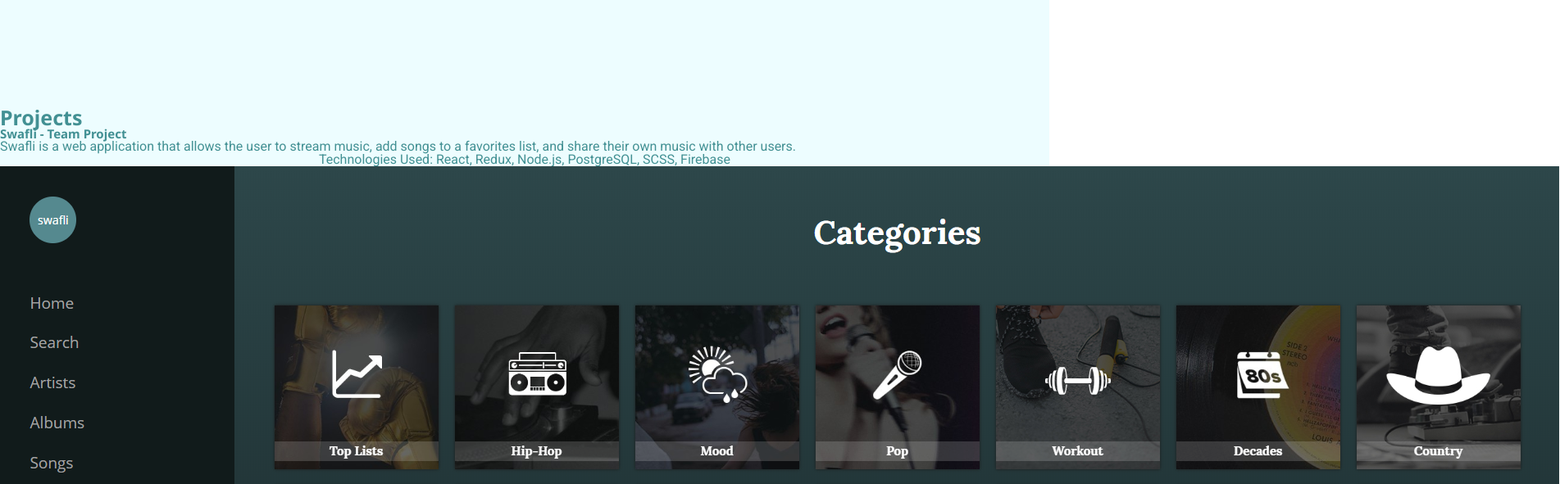
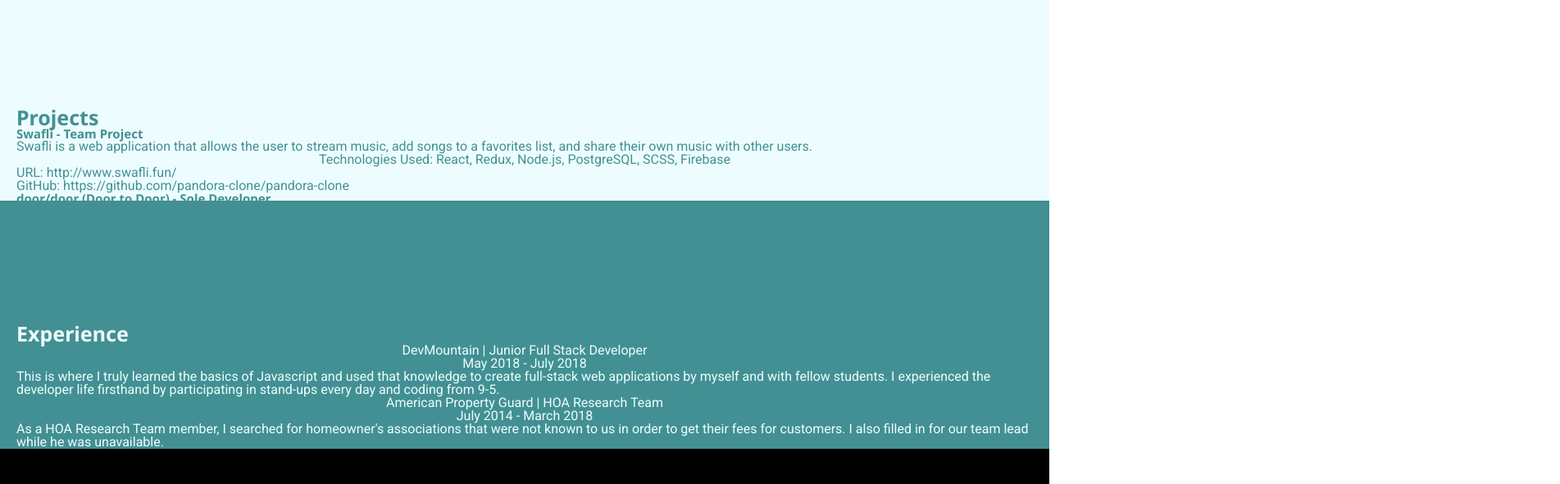
Before and after one commit to kevcheung/kevcheung.github.io, a React (Create React App) app: page / in a window 1280 px wide. Shown: the part 600-1191 px from the top of the page at 82% size, 1903 px wide, since content can reach past the window. Built offline with nearby package versions, Linux system fonts and the light colour scheme.

Commit message:
added content in experience with no minimum style

```diff
--- a/sass/about.scss
+++ b/sass/about.scss
@@ -1,16 +1,17 @@
-.about{
+.background{
     position: relative;
     padding-top: 150px;
     margin-top: -85px;
     width: 100%;
-    z-index: 1;
-    background: $main-color;
+    &.whiteBack{
+        background: $main-color;
+    }
     @include break(mobile){
         height: 25em;
         clip-path: polygon(50% 15%, 100% 0, 100% 85%, 50% 100%, 0 85%, 0 0);
     }
 }
-.aboutText{
+.content{
     margin: 0 20px;
 }
 .blueTitle{
--- a/sass/app.scss
+++ b/sass/app.scss
@@ -1,6 +1,6 @@
 .App{
     position: relative;
-    min-height: 5000px;
-    // background: black;
+    min-height: 4000px;
+    background: black;
     z-index: 1;
 }
--- a/sass/experience.scss
+++ b/sass/experience.scss
@@ -0,0 +1,3 @@
+.whiteText{
+    color: $main-color;
+}
--- a/sass/landing.scss
+++ b/sass/landing.scss
@@ -1,4 +1,4 @@
-.landing{
+.landBackground{
     display: flex;
     flex-direction: column;
     position: relative;
@@ -7,7 +7,7 @@
     padding-top: 150px;
     width: 100%;
     background: $content-color;
-    z-index: 1;
+    // z-index: 1;
     @include break(mobile){
         height: 25em;
         clip-path: polygon(50% 0, 100% 0, 100% 85%, 50% 100%, 0 85%, 0 0);
--- a/sass/projects.scss
+++ b/sass/projects.scss
@@ -1,19 +1,12 @@
-.projects{
-    position: relative;
-    padding-top: 150px;
-    margin-top: -85px;
-    width: 100%;
-    z-index: 1;
-    background: $main-color;
+.project{
     @include break(mobile){
-        height: 25em;
-        clip-path: polygon(50% 15%, 100% 0, 100% 85%, 50% 100%, 0 85%, 0 0);
+        margin-top: -50px;
     }
 }
 .projectName{
     font-size: 15px;
 }
-.used{
+.blueText{
     color: $content-color;
 }
 .imgSection{
--- a/sass/skills.scss
+++ b/sass/skills.scss
@@ -1,24 +1,16 @@
-.skills{
-    position: relative;
-    padding-top: 150px;
-    margin-top: -85px;
-    width: 100%;
-    z-index: 1;
+.blueBack{
     background: $content-color;
-    @include break(mobile){
-        height: 25em;
-        clip-path: polygon(50% 15%, 100% 0, 100% 85%, 50% 100%, 0 85%, 0 0);
-    }
 }
 .whiteTitle{
-    margin: 0 20px;
+    // margin: 0 20px;
     position: relative;
     font-family: $main-font;
     color: $main-color;
     font-size: 25px;
     &.skill{
-        margin-top: -50px;
-        margin-bottom: 10px;
+        margin: -50px 20px 10px;
+        // margin-top: -50px;
+        // margin-bottom: 10px;
     }
 }
 .iconSection{
--- a/src/App.css
+++ b/src/App.css
@@ -1,7 +1,8 @@
 @import url("https://fonts.googleapis.com/css?family=Noto+Sans:700|Roboto");
 .App {
   position: relative;
-  min-height: 5000px;
+  min-height: 4000px;
+  background: black;
   z-index: 1; }
 
 .mobile-nav {
@@ -83,16 +84,15 @@
     .nav-links .link:nth-child(-n+5) {
       margin-bottom: 25px; }
 
-.landing {
+.landBackground {
   display: flex;
   flex-direction: column;
   position: relative;
   padding-top: 150px;
   width: 100%;
-  background: #429093;
-  z-index: 1; }
+  background: #429093; }
   @media (max-width: 37.5em) {
-    .landing {
+    .landBackground {
       height: 25em;
       clip-path: polygon(50% 0, 100% 0, 100% 85%, 50% 100%, 0 85%, 0 0); } }
 
@@ -129,19 +129,19 @@
       width: 150px;
       height: auto; } }
 
-.about {
+.background {
   position: relative;
   padding-top: 150px;
   margin-top: -85px;
-  width: 100%;
-  z-index: 1;
-  background: #edfdff; }
+  width: 100%; }
+  .background.whiteBack {
+    background: #edfdff; }
   @media (max-width: 37.5em) {
-    .about {
+    .background {
       height: 25em;
       clip-path: polygon(50% 15%, 100% 0, 100% 85%, 50% 100%, 0 85%, 0 0); } }
 
-.aboutText {
+.content {
   margin: 0 20px; }
 
 .blueTitle {
@@ -161,27 +161,16 @@
     .smallContent {
       font-size: 15px; } }
 
-.skills {
-  position: relative;
-  padding-top: 150px;
-  margin-top: -85px;
-  width: 100%;
-  z-index: 1;
+.blueBack {
   background: #429093; }
-  @media (max-width: 37.5em) {
-    .skills {
-      height: 25em;
-      clip-path: polygon(50% 15%, 100% 0, 100% 85%, 50% 100%, 0 85%, 0 0); } }
 
 .whiteTitle {
-  margin: 0 20px;
   position: relative;
   font-family: "Noto Sans", sans-serif;
   color: #edfdff;
   font-size: 25px; }
   .whiteTitle.skill {
-    margin-top: -50px;
-    margin-bottom: 10px; }
+    margin: -50px 20px 10px; }
 
 @media (max-width: 37.5em) {
   .iconSection {
@@ -211,22 +200,14 @@
       font-size: 15px;
       margin: 5px; } }
 
-.projects {
-  position: relative;
-  padding-top: 150px;
-  margin-top: -85px;
-  width: 100%;
-  z-index: 1;
-  background: #edfdff; }
-  @media (max-width: 37.5em) {
-    .projects {
-      height: 25em;
-      clip-path: polygon(50% 15%, 100% 0, 100% 85%, 50% 100%, 0 85%, 0 0); } }
+@media (max-width: 37.5em) {
+  .project {
+    margin-top: -50px; } }
 
 .projectName {
   font-size: 15px; }
 
-.used {
+.blueText {
   color: #429093; }
 
 @media (max-width: 37.5em) {
@@ -241,3 +222,6 @@
   .imgSection .images {
     width: 300px;
     height: auto; } }
+
+.whiteText {
+  color: #edfdff; }
--- a/src/components/About/About.js
+++ b/src/components/About/About.js
@@ -3,8 +3,8 @@ import React, { Component } from 'react';
 class About extends Component {
     render() {
         return (
-            <div className='about'>
-                <div className='aboutText'>
+            <div className='background whiteBack'>
+                <div className='content'>
                         <h1 className='blueTitle aboutMe'>About Me</h1>
                         <p className='smallContent'>I used to work with a system that had difficult issues even for the programmers. This made me curious as to how a web application worked. So I took a risk by leaving my current job and have never regretted my new life with code. I am always interested in learning more about technologies and what they have to offer!</p>
                 </div>
--- a/src/components/Experience/Experience.js
+++ b/src/components/Experience/Experience.js
@@ -1,10 +1,39 @@
 import React, { Component } from 'react';
 
 class Experience extends Component {
+    constructor(){
+        super();
+        this.state = {
+            projects: [
+                {
+                    name: 'DevMountain | Junior Full Stack Developer',
+                    time: 'May 2018 - July 2018',
+                    description: 'This is where I truly learned the basics of Javascript and used that knowledge to create full-stack web applications by myself and with fellow students. I experienced the developer life firsthand by participating in stand-ups every day and coding from 9-5.'
+                },
+                {
+                    name: 'American Property Guard | HOA Research Team',
+                    time: 'July 2014 - March 2018',
+                    description: "As a HOA Research Team member, I searched for homeowner's associations that were not known to us in order to get their fees for customers. I also filled in for our team lead while he was unavailable."
+                }
+            ]
+        }
+    }
     render() {
+        let displayExp;
+        displayExp = this.state.projects.map(({name, time, description}) => (
+                <div className='oneProject'>
+                    <h1 className='smallTitle company'>{name}</h1>
+                    <h2 className='smallTitle time'>{time}</h2>
+                    <p className='smallContent whiteText'>{description}</p>
+                </div>
+            )
+        )
         return (
-            <div>
-
+            <div className='background blueBack'>
+                <div className='content'>
+                    <h1 className='whiteTitle expTitle'>Experience</h1>
+                    {displayExp}
+                </div>
             </div>
         );
     }
--- a/src/components/Landing/Landing.js
+++ b/src/components/Landing/Landing.js
@@ -4,7 +4,7 @@ import headshot from '../../assets/headshot.jpg';
 class Landing extends Component {
     render() {
         return (
-            <div className='landing'>
+            <div className='landBackground'>
                     <img className='headshot' src={headshot} alt="headshot"/>
                 <div className='contact'>
                     <h1 className='name'>Kevin Cheung</h1>
--- a/src/components/Projects/Projects.js
+++ b/src/components/Projects/Projects.js
@@ -41,24 +41,26 @@ class Projects extends Component {
                         <h1 className='blueTitle projectName'>{name}</h1>
                         <p className='smallContent'>{description}</p>
                     <div className='tech'>
-                        <h2 className='smallTitle used'>Technologies Used: {technologies}</h2>
+                        <h2 className='smallTitle blueText'>Technologies Used: {technologies}</h2>
                     </div>
-                    <div className='imgSection'>
+                    {/* <div className='imgSection'>
                         <img className='images' src={img1}/>
                         <img className='images' src={img2}/>
                         <img className='images' src={img3}/>
-                    </div>
+                    </div> */}
                     <div className='projectlinks'>
-                        <h2 className='smallContent'>URL: {url}</h2>
+                        <h2 className='smallContent url'>URL: {url}</h2>
                         <h2 className='smallContent'>GitHub: {github}</h2>
                     </div>
                 </div>
         ));
         return (
-            <div className='projects'>
-                <h1 className='blueTitle projectTitle'>Projects</h1>
-                <div className='projectSection'>
-                    {projectDisplay}
+            <div className='background whiteBack'>
+                <div className='content'>
+                    <h1 className='blueTitle'>Projects</h1>
+                        <div className='projectSection'>
+                            {projectDisplay}
+                        </div>
                 </div>
             </div>
         );
--- a/src/components/Skills/Skills.js
+++ b/src/components/Skills/Skills.js
@@ -71,7 +71,7 @@ class Skills extends Component {
                 </div>
         ));
         return (
-            <div className='skills'>
+            <div className='background blueBack'>
                     <h1 className='whiteTitle skill'>Skills</h1>
                 <div className='iconSection'>
                     {displaySkill}
```
